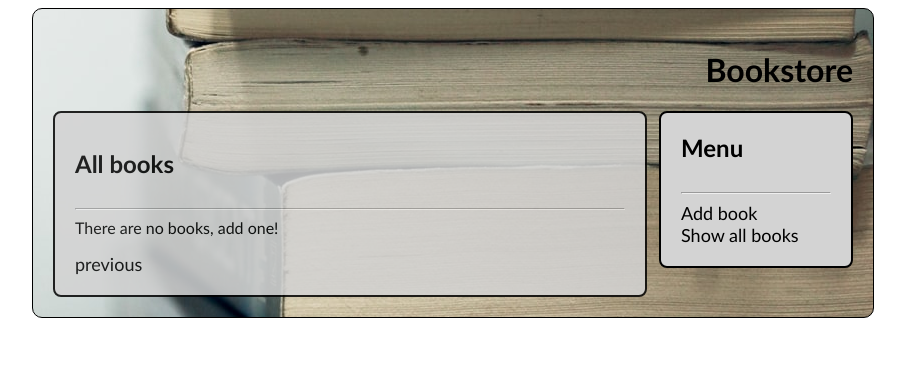
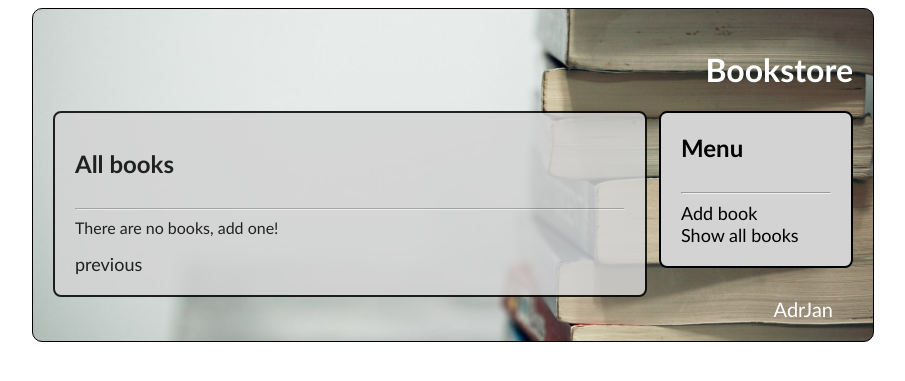
Before and after one commit to AdrJan/bookstore, a Flask app: page /books/1 in a window 1280 px wide. Shown: the top 381 px of the page, without its empty margins (187-1092 px from the left). Run offline with Flask 2, Linux system fonts and the light colour scheme; data that the repository does not hold is empty.

Commit message:
Added config, added footer.

```diff
--- a/app.py
+++ b/app.py
@@ -1,10 +1,12 @@
 from utils import database
 from scraper.pages.books_page import BooksPage
-from flask import Flask, render_template, request, url_for, redirect, abort
+from flask import Flask, render_template, request, url_for, redirect
+from configparser import ConfigParser
 import requests
 
 
-# FUNCTIONS
+config = ConfigParser()
+config.read('configuration/config.ini')
 
 
 def get_books_from_pages() -> None:
@@ -34,7 +36,7 @@ app = Flask(__name__)
 
 @app.route('/books/<page_num>', methods=['POST', 'GET'])
 def books(page_num):
-    BOOKS_PER_PAGE = 2
+    BOOKS_PER_PAGE = int(config.get('pages', 'BOOKS_PER_PAGE'))
     page_num = int(page_num)
     offset = page_num * BOOKS_PER_PAGE
 
--- /dev/null
+++ b/configuration/config.ini
@@ -0,0 +1,2 @@
+[pages]
+BOOKS_PER_PAGE = 2
--- a/static/style.css
+++ b/static/style.css
@@ -10,12 +10,15 @@
     border-radius: 10px;
 
     background-image: url("bookshelf.jpg");
+    background-size: 900px;
     background-position: right;
 
     font-family: 'Trebuchet MS';
 }
 
 h1 {
+    color: white;
+
     font-weight: bold;
     text-align: right;
 }
@@ -69,6 +72,11 @@ h1 {
     opacity: 0.85;
 
     background-color: lightgray;
+}
+
+#footer {
+    overflow: hidden;
+    width: 780px;
 }
 
 .add-book-inputs {
@@ -178,3 +186,10 @@ a.left-float {
 a.right-float {
     float: right;
 }
+
+.footer-link {
+    float: right;
+
+    font-size: 20px;
+    color: white;
+}
--- a/templates/base.jinja2
+++ b/templates/base.jinja2
@@ -16,6 +16,9 @@
                 <a href='/add_book'>Add book</a>
                 <a href='/books/0'>Show all books</a>
             </div>
+            <div id="footer">
+              <a class='footer-link float-right' href="http://www.github.com/adrjan"> AdrJan </a>
+            </div>
         </div>
     </body>
 </html>
```
Also changed, not shown: configuration/__init__.py (added).
